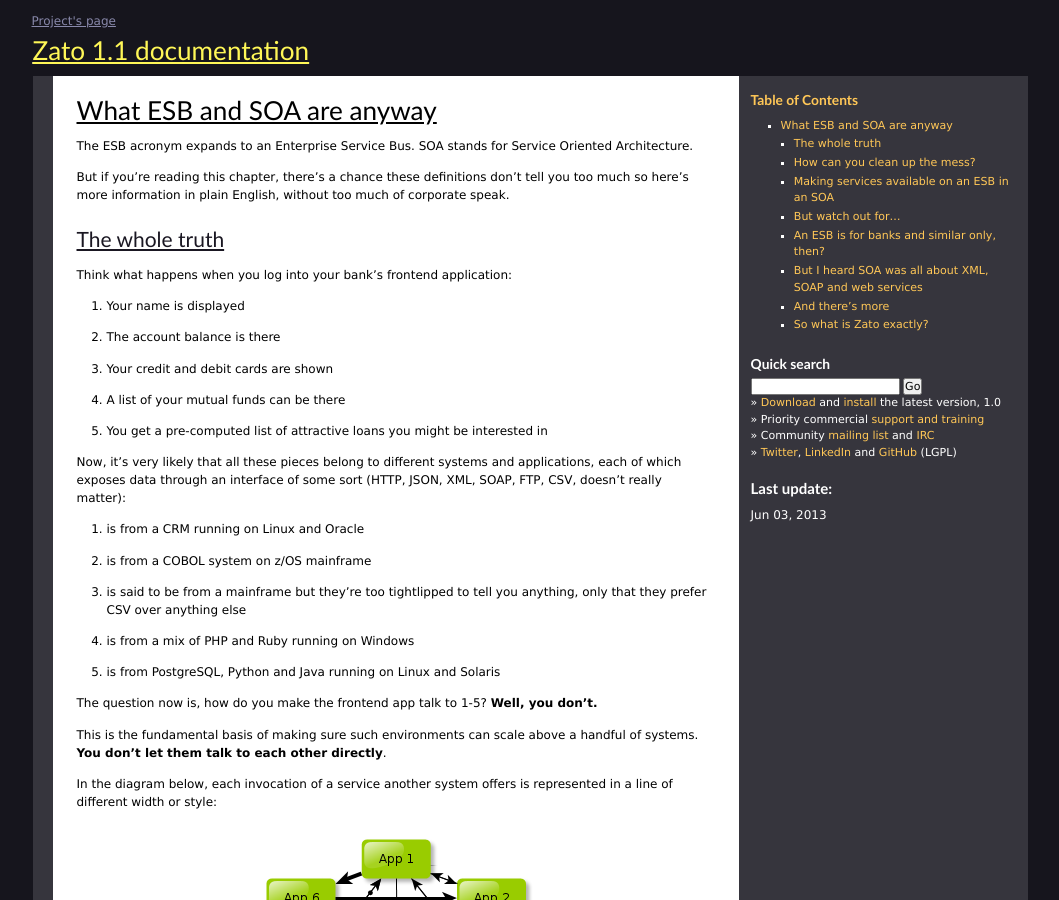
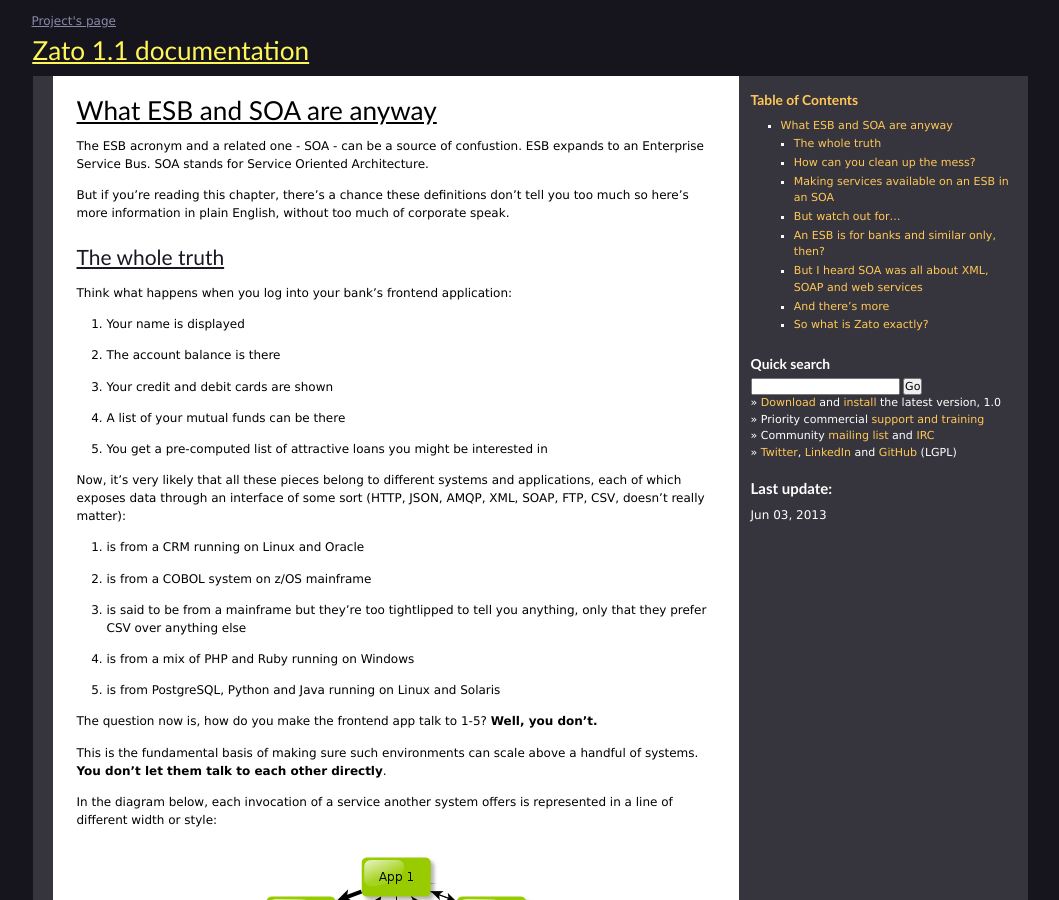
Before and after one commit to rfdiazpr/zato-docs, a Sphinx documentation site: the page built from sphinx/intro/esb-soa.txt, in a window 1280 px wide and 900 px high. Shown: the whole window, without its empty margins (110-1169 px from the left). Built offline with Sphinx 7.4.7, drawn with Linux system fonts in a browser that asks for light colours.

Commit message:
Made a point that using asynch technology makes no difference

```diff
--- a/sphinx/intro/esb-soa.txt
+++ b/sphinx/intro/esb-soa.txt
@@ -2,8 +2,8 @@
 What ESB and SOA are anyway
 ===========================
 
-The ESB acronym expands to an Enterprise Service Bus. SOA stands for Service
-Oriented Architecture.
+The ESB acronym and a related one - SOA - can be a source of confustion. ESB expands to
+an Enterprise Service Bus. SOA stands for Service Oriented Architecture.
 
 But if you're reading this chapter, there's a chance these definitions
 don't tell you too much so here's more information in plain English, without
@@ -22,7 +22,7 @@
 5) You get a pre-computed list of attractive loans you might be interested in
 
 Now, it's very likely that all these pieces belong to different systems and applications,
-each of which exposes data through an interface of some sort (HTTP, JSON, XML, SOAP, FTP, CSV,
+each of which exposes data through an interface of some sort (HTTP, JSON, AMQP, XML, SOAP, FTP, CSV,
 doesn't really matter):
 
 1) is from a CRM running on Linux and Oracle
```
